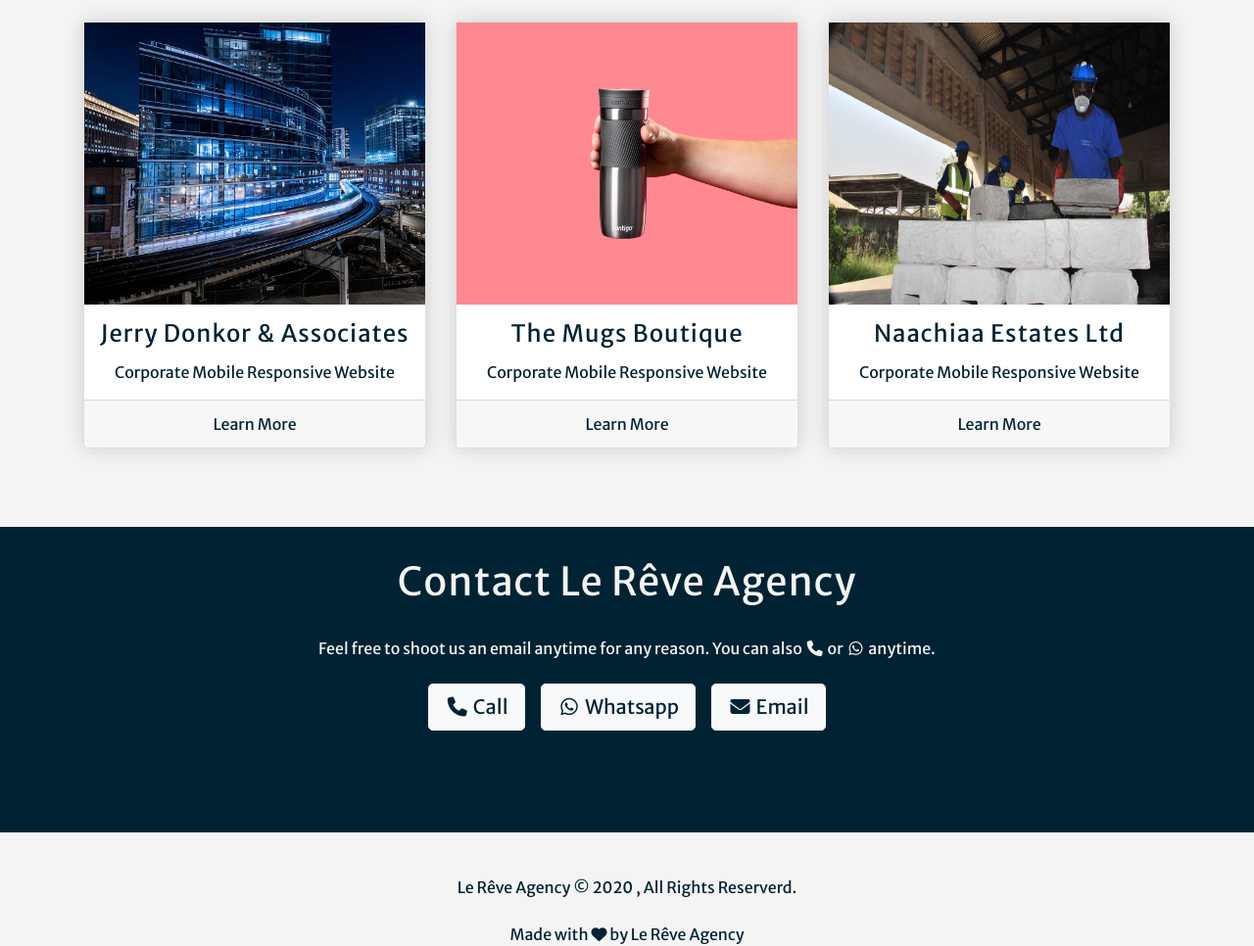
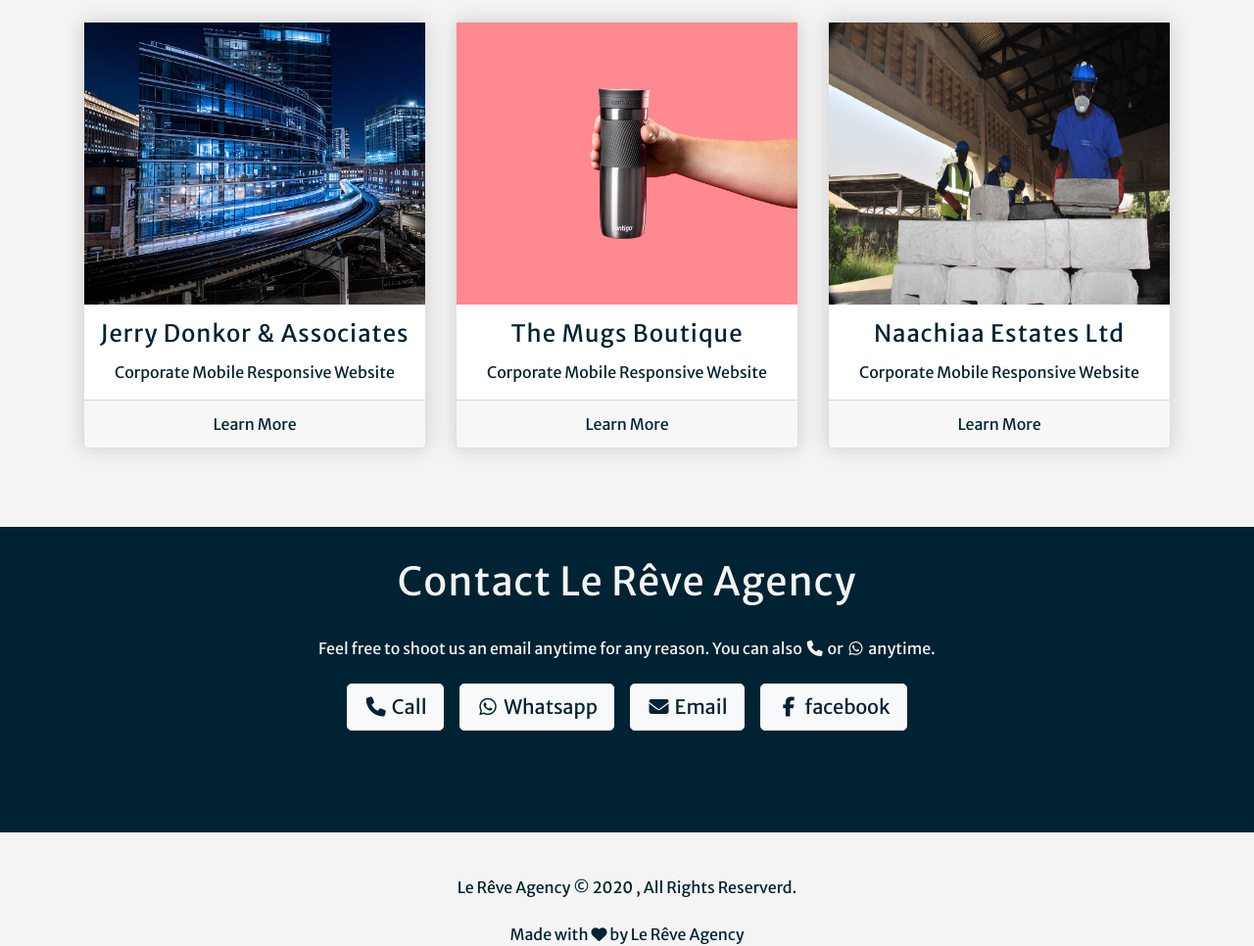
Before and after one commit to Benappiahpoku/reve, a website with bundled scripts: page index.html in a window 1280 px wide. Shown: the part 2850-3816 px from the top of the page at 98% size. Built offline with nearby package versions, Linux system fonts and the light colour scheme; files whose address does not match are found by name.

Commit message:
update commit 9

```diff
--- a/index.html
+++ b/index.html
@@ -23,7 +23,10 @@
         <link rel="stylesheet" href="./dist/css/bootstrap.min.css" />
         <link rel="stylesheet" href="./dist/css/style.css" />
 
-        <title>Le R&ecirc;ve Agency</title>
+        <title>
+            Mobile Web Design | Social Media Marketing | Content Management
+            Systems | E-Commerce Websites | Le R&ecirc;ve Agency
+        </title>
     </head>
 
     <body id="page-top" data-spy="scroll" data-target=".navbar-custom">
@@ -536,6 +539,7 @@
                                 Whatsapp
                             </a>
                         </li>
+
                         <li class="list-inline-item">
                             <a
                                 href="mailto:benjamin@lereveagency.com"
@@ -545,6 +549,17 @@
                                     aria-hidden="false"
                                 ></i>
                                 Email
+                            </a>
+                        </li>
+                        <li class="list-inline-item">
+                            <a
+                                href="#"
+                                class="btn btn-light btn-lg"
+                                ><i
+                                    class="fa fa-facebook fa-fw"
+                                    aria-hidden="false"
+                                ></i>
+                               facebook
                             </a>
                         </li>
                     </ul>
```
